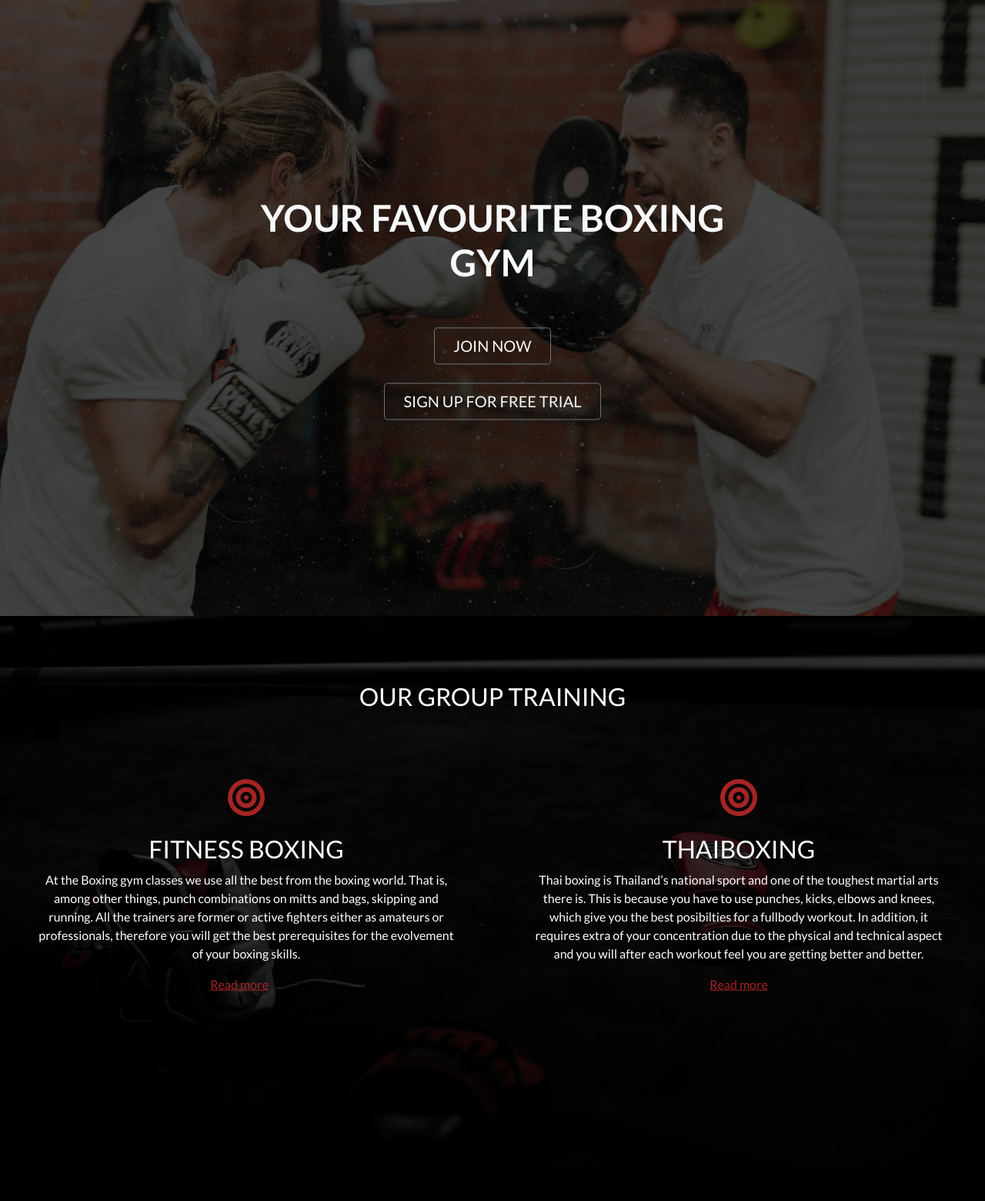
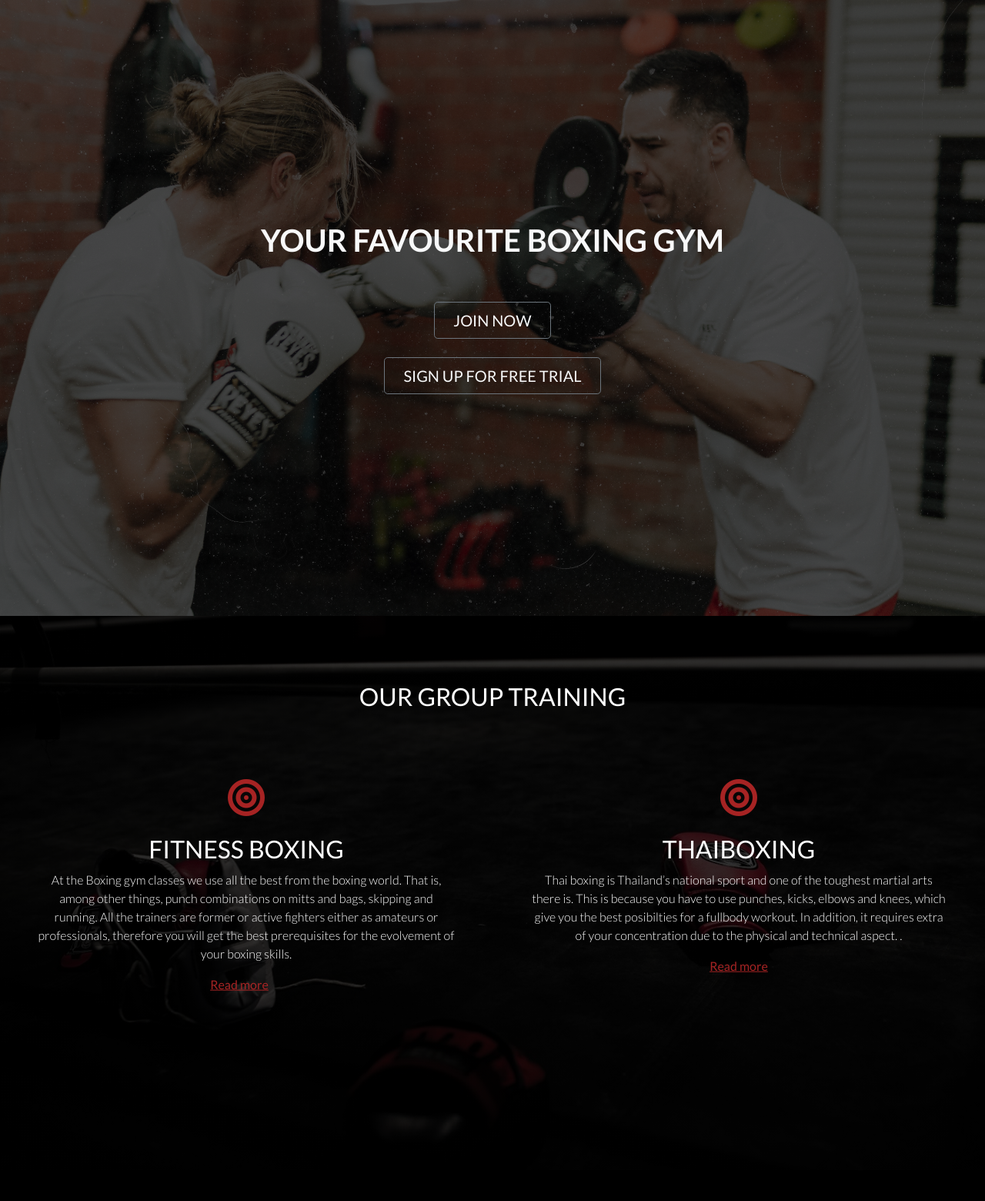
Before and after one commit to Code-Institute-Submissions/DinaPapsujevica-MP4-Boxing-gym_NovResub, a Django app: page / in a window 1280 px wide. Shown: the part 56-1616 px from the top of the page at 77% size. Run offline with Django 3.2, Linux system fonts and the light colour scheme; some libraries are stand-ins or nearby versions.

Commit message:
Add css to the text in templates

```diff
--- a/home/templates/home/index.html
+++ b/home/templates/home/index.html
@@ -8,7 +8,7 @@
 
     <div class="hero-image text-center">
       <div class=" hero-text col-lg-6 mx-auto">
-        <h1 class="pb-5 display-5 fw-bold text-uppercase text-light text-center">Your favourite boxing gym</h1>
+        <h1 class="pb-5 fw-bold text-uppercase text-light text-center">Your favourite boxing gym</h1>
         <div class="d-grid gap-2 d-sm-flex justify-content-sm-center pb-4">
           <a href="{% url 'fitnessplans' %}" class="btn btn-outline-secondary btn-lg px-4 gap-3 text-uppercase text-light">Join now</a>
         </div>
@@ -28,7 +28,7 @@
             <h2 class="text-uppercase">Fitness boxing</h2>
             <div class="row">
               <div class="col-12 ps-5 pe-5">
-                <p class="text-center">At the Boxing gym classes we use all the best from the boxing world.
+                <p class="text-center fw-light">At the Boxing gym classes we use all the best from the boxing world.
                   That is, among other things, punch combinations on mitts and bags, skipping and running.
                   All the trainers are former or active fighters either as amateurs or professionals, therefore you will get the best prerequisites for the evolvement of your boxing skills.</p>
               </div>
@@ -46,10 +46,9 @@
             <h2 class="text-uppercase">Thaiboxing</h2>
             <div class="row">
               <div class="col-12 ps-5 pe-5">
-                <p class="text-center">Thai boxing is Thailand’s national sport and one of the toughest martial arts there is.
+                <p class="text-center fw-light">Thai boxing is Thailand’s national sport and one of the toughest martial arts there is.
                   This is because you have to use punches, kicks, elbows and knees, which give you the best posibilties for a fullbody workout.
-                  In addition, it requires extra of your concentration due to the physical and technical aspect and you will after each
-                  workout feel you are getting better and better.</p>
+                  In addition, it requires extra of your concentration due to the physical and technical aspect. .</p>
               </div>
             </div>
             <a href="classes.html" class="icon-link">
@@ -110,13 +109,17 @@
             <div class="col d-flex align-items-start">
               <div>
                 <h5 class="member-name">Alex Luiz</h5>
-                <p>&quotThis is a great place to better yourself! I come here and a month later i see results! Very motivating environment and a motivating trainer! Everyone here is very supportive of one another. The workouts are different, challenging, you'll never get bored!Love this place and always looking forward to the class!&quot</p>
+                <p class="fw-light">&quotThis is a great place to better yourself!
+                   I come here and a month later i see results!
+                   Very motivating environment and a motivating trainer!
+                   Everyone here is very supportive of one another.
+                   Love this place and always looking forward to the class!&quot</p>
               </div>
             </div>
             <div class="col d-flex align-items-start">
               <div>
                 <h5 class="member-name">Nikki VanOrden</h5>
-                <p>&quotThe best gym I’ve ever been to. Working out here, I was able to transform my body and become stronger.&quot</p>
+                <p class="fw-light">&quotThe best gym I’ve ever been to. Working out here, I was able to transform my body and become stronger.&quot</p>
               </div>
             </div>
           </div>
@@ -124,14 +127,14 @@
               <div class="col d-flex align-items-start">
                 <div>
                   <h5 class="member-name">Jennifer Kreifels</h5>
-                  <p>&quotLove this gym and the trainers!! The environment of a gym is a make it or break it for me and the atmosphere here is wonderful!&quot</p>
+                  <p class="fw-light">&quotLove this gym and the trainers!! The environment of a gym is a make it or break it for me and the atmosphere here is wonderful!&quot</p>
                 </div>
               </div>
               <div class="col d-flex align-items-start">
                 <div>
                   <h5 class="member-name">Peter Becker</h5>
-                  <p>&quotI've very lucky to have been and continue to be a part of this amazing gym which has become like a second home to me. <br>
-                    Ultimately it is a place that you get out what you put in and everyone that comes with an open mind and willingness to learn I have no doubt will love being a part of the gym.&quot</p>
+                  <p class="fw-light">&quotI've very lucky to have been and continue to be a part of this amazing gym which has become like a second home to me. <br>
+                    Ultimately it is a place that you get out what you put in and everyone that comes with an open mind and willingness to learn.&quot</p>
                 </div>
               </div>
             </div>
@@ -139,19 +142,18 @@
       </div>
 
       <div class="container-fluid px-4 py-5 text-center text-light">
-        <div class="row">
+        <div class="row ">
           <div class="col-12">
-            <h2 class="pb-2 pt-2 text-uppercase ">About Boxing gym</h2>
+            <h2 class="pb-2 pt-2 text-uppercase">About Boxing gym</h2>
           </div>
         </div>
         <div class="container">
           <div class="row g-5 py-5">
             <div class="col-12">
-              <p class="lh-lg text-justify">Boxing Gym is a unique and original place that offers fitness boxing and thaiboxing in the north-west of London. <br> We have offered fitness boxing for almost 20 years.
-                There is probably no other place like Boxing Gym in the whole world. <br> As soon as you enter the door, you get caught and seized by the atmosphere. <br>
-                The premises are rustic and characterized by many years of workout. We are not afraid to call us unique. <br>
-
-                <strong class="fw-bold"></span>Everyone is welcome.</strong><br>
+              <p class="lh-lg fw-light">Boxing Gym is a unique and original place that offers fitness boxing and thaiboxing.
+                There is probably no other place like Boxing Gym in the whole world. As soon as you enter the door, you get caught and seized by the atmosphere.
+                The premises are rustic and characterized by many years of workout. We are not afraid to call us unique.
+                Everyone is welcome.
                 Even though you haven't boxed or trained before, you will be well received and we'll do our best to assist you with the exercises. <br>
                 You participate entirely on your own terms and you set the pace and intensity of the training. <br>
                 So, if you want to try something new, Boxing Gym is something for you.</p>
--- a/home/templates/home/products.html
+++ b/home/templates/home/products.html
@@ -11,12 +11,12 @@
                 <h2 class="pb-5 pt-5 text-uppercase text-light text-center">Shop</h2>
             </div>
         </div>
-        <div class="row text-dark">
+        <div class="row text-dark pb-5">
             <div class="product-container col-10 offset-1">
                 <div class="row">
                     {% for product in products %}
                         <div class="col-sm-6 col-md-6 col-lg-4">
-                            <div class="card h-100 border-0">
+                            <div class="card h-100 border-light">
                                 {% if product.image_link %}
                                 <a href="{% url 'product_detail' product.id %}">
                                     <img class="card-img-top img-fluid" src="{{ product.image_link.url }}" alt="{{ product.name }}">
--- a/home/templates/home/trial.html
+++ b/home/templates/home/trial.html
@@ -32,8 +32,8 @@
         </div>
         <div class="row pt-5 pb-5 text-light text-center">
             <div class="col-12">
-              <p class="lead fw-bolder ">Practical info about trial-session</p>
-              <ul class="list-unstyled lh-lg">
+              <p class="lead fw-bolder">Practical info about trial-session</p>
+              <ul class="list-unstyled lh-lg fw-light">
                 <li><i class="fas fa-check me-2"></i> Come about 20-30 minutes before in order to get help with handwraps and any questions you may have.</li>
                 <li><i class="fas fa-check me-2"></i>Bring a bottle of water, alternatively you can always buy a cold one for kr. 10,-.</li>
                 <li><i class="fas fa-check me-2"></i>You can borrow handwraps and boxing gloves (or you can buy your own).</li>
--- a/templates/base.html
+++ b/templates/base.html
@@ -44,9 +44,9 @@
 
         <ul class="nav nav-pills ">
           <li class="nav-item"><a href="fitnessplans.html" class="nav-link text-uppercase text-light">Join us</a></li>
-          <li class="nav-item"><a href="#" class="nav-link text-uppercase text-light">Classes</a></li>
+          <li class="nav-item"><a href="classes.html" class="nav-link text-uppercase text-light">Classes</a></li>
           <li class="nav-item"><a href="products.html" class="nav-link text-uppercase text-light">Shop</a></li>
-          <li class="nav-item"><a href="#" class="nav-link text-uppercase text-light">Contact</a></li>
+          <li class="nav-item"><a href="contact.html" class="nav-link text-uppercase text-light">Contact</a></li>
           <li class="nav-item dropdown">
             <a class="text-light nav-link" href="#" id="dropdownUser2" data-bs-toggle="dropdown" aria-expanded="false">
                 <div class="text-center">
```
Also changed, not shown: home/templates/home/contact.html (added, +26 -0 lines), home/templates/home/fitnessplans.html (+4 -4 lines).
